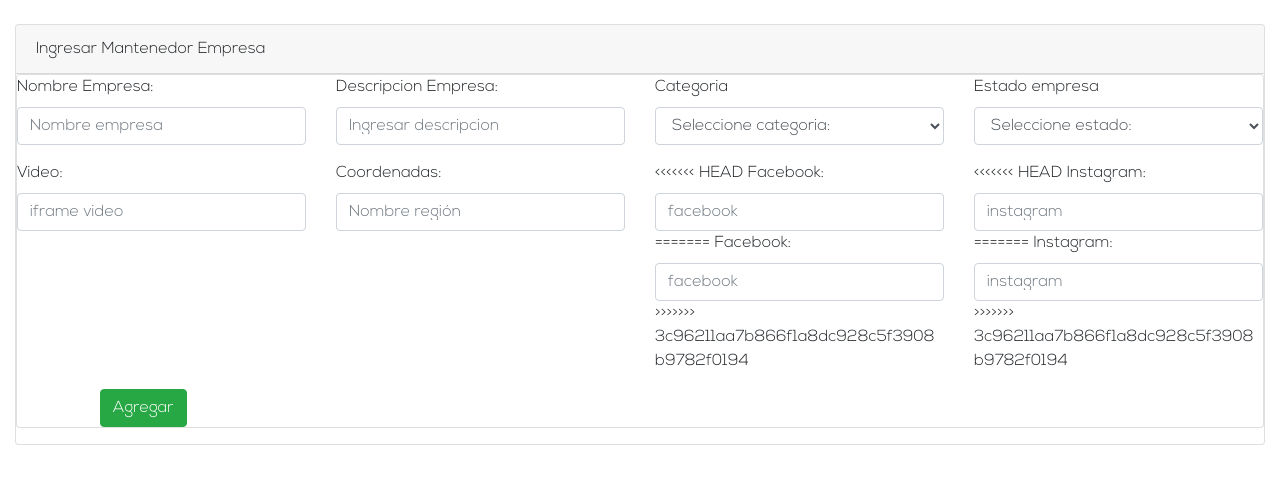
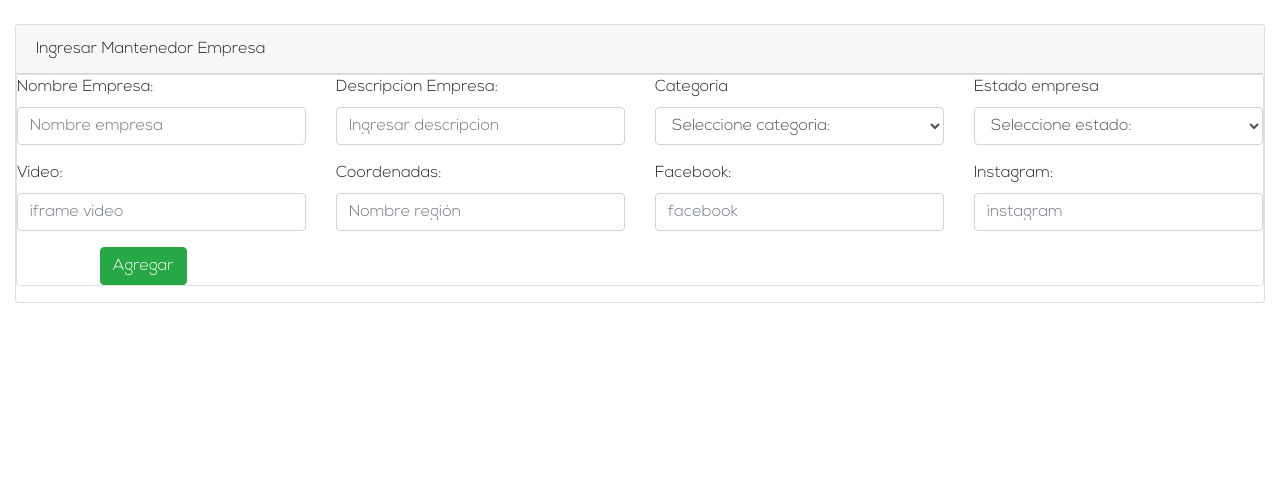
Before and after one commit to billy722/todomasfacil, a PHP site: page /nueva_empresa.php in a window 1280 px wide. Shown: the part 136-620 px from the top of the page. Run offline with PHP 8.4, Linux system fonts and the light colour scheme; data that the repository does not hold is empty.

Commit message:
reparaciobnono

```diff
--- a/nueva_empresa.php
+++ b/nueva_empresa.php
@@ -104,25 +104,19 @@ require_once './comun.php';
 
                           <div style="animation-delay: 0.2s;" class="col-md-3 animated-panel zoomIn">
                               <div class="form-group">
-<<<<<<< HEAD
+
                                   <label for="video">Facebook:</label>
                                   <input value="" class="form-control" title="facebook" required id="txt_facebook" name="txt_facebook" placeholder="facebook" type="text">
-=======
-                                  <label for="facebook">Facebook:</label>
-                                  <input value="<?php echo $filas['facebook']; ?>" class="form-control" title="facebook" required id="txt_facebook" name="txt_facebook" placeholder="facebook" type="text">
->>>>>>> 3c96211aa7b866f1a8dc928c5f3908b9782f0194
+
                               </div>
                           </div>
 
                           <div style="animation-delay: 0.2s;" class="col-md-3 animated-panel zoomIn">
                               <div class="form-group">
-<<<<<<< HEAD
+
                                   <label for="video">Instagram:</label>
                                   <input value="" class="form-control" title="instagram" required id="txt_instagram" name="txt_instagram" placeholder="instagram" type="text">
-=======
-                                  <label for="instagram">Instagram:</label>
-                                  <input value="<?php echo $filas['instagram']; ?>" class="form-control" title="instagram" required id="txt_instagram" name="txt_instagram" placeholder="instagram" type="text">
->>>>>>> 3c96211aa7b866f1a8dc928c5f3908b9782f0194
+
                               </div>
                           </div>
 
```
